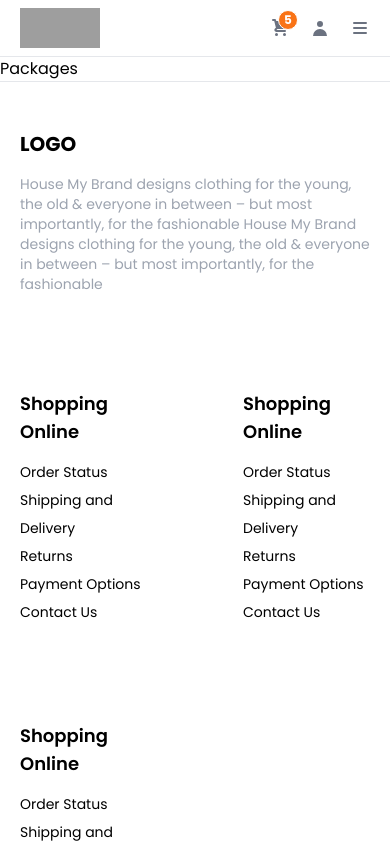
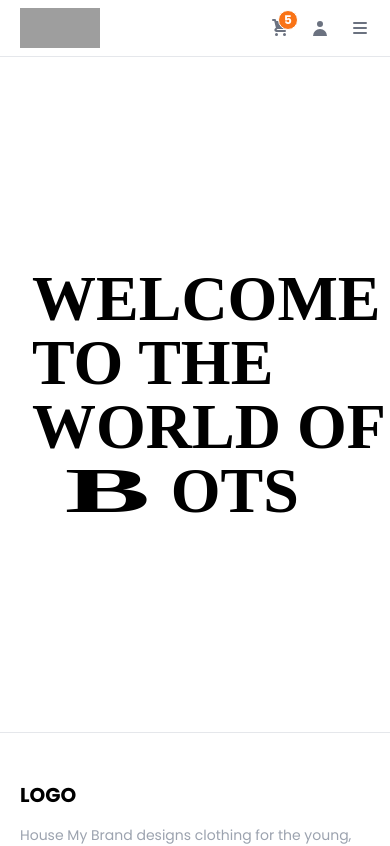
Before and after one commit to Vital-Masks/Ramany-Boutique-client, a Next.js app: page /packages in a window 390 px wide. Shown: the top 846 px of the page. Built offline with nearby package versions, Linux system fonts and the light colour scheme; grey boxes are pictures that could not be loaded.

Commit message:
mobile menu

```diff
--- a/components/Header/index.js
+++ b/components/Header/index.js
@@ -5,8 +5,11 @@ import Account from "./account";
 import Cart from "./cart";
 import NavItems from "./navItems";
 import Search from "./search";
+import MobileAside from "../Layout/mobileAside";
+import { useState } from "react";
 
 const Header = () => {
+  const [openMenu, setOpenMenu] = useState(false);
 
   return (
     <>
@@ -30,9 +33,12 @@ const Header = () => {
           </div>
           <Cart />
           <Account />
-          <MenuIcon className="w-5 h-5 text-gray-500 lg:hidden" />
+          <button onClick={() => setOpenMenu(!openMenu)}>
+            <MenuIcon className="w-5 h-5 text-gray-500 lg:hidden" />
+          </button>
         </div>
       </div>
+      {openMenu && <MobileAside open={openMenu} />}
     </>
   );
 };
--- a/components/Header/navItems.js
+++ b/components/Header/navItems.js
@@ -1,5 +1,4 @@
 import Link from "next/link";
-import React from "react";
 import { APPLIANCES, FURNITURE, HOME, PACKAGES } from "../../constants/root";
 
 const NavItems = () => {
--- a/components/Layout/mobileAside.js
+++ b/components/Layout/mobileAside.js
@@ -2,11 +2,10 @@ import { ChevronUpIcon, HomeIcon } from "@heroicons/react/outline";
 import { Disclosure } from "@headlessui/react";
 import Link from "next/link";
 
-const MobileAside = ({ openMobileMenu }) => {
+const MobileAside = ({ open }) => {
   return (
     <>
-      {openMobileMenu && (
-        <div className="bg-white bg-opacity-95 absolute left-0 top-28 w-full z-10">
+        <div className="bg-white bg-opacity-95 absolute left-0 top-14 w-full z-10">
           <Disclosure>
             {({ open }) => (
               <div className="border border-gray-200">
@@ -41,7 +40,7 @@ const MobileAside = ({ openMobileMenu }) => {
             )}
           </Disclosure>
         </div>
-      )}
+
     </>
   );
 };
--- a/components/Views/Banner.js
+++ b/components/Views/Banner.js
@@ -1,6 +1,7 @@
 import Image from "next/image";
 import { ArrowRightIcon } from "@heroicons/react/solid";
 import Link from "next/link";
+import { PRODUCTS } from "../../constants/root";
 
 const Banner = () => {
   return (
@@ -19,7 +20,7 @@ const Banner = () => {
           </h1>
           <button className="group flex items-center gap-6 mt-4">
             <ArrowRightIcon className="w-8 h-8 bg-blue-600 rounded-full p-2" />
-            <Link href={`/products`} passHref>
+            <Link href={PRODUCTS} passHref>
               <p className="uppercase font-semibold tracking-widest group-hover:translate-x-2 transition-transform">
                 Shop Now
               </p>
--- a/components/Views/CardSection.js
+++ /dev/null
@@ -1,23 +0,0 @@
-import React from "react";
-import Card from "./Card";
-
-const CardSection = () => {
-  return (
-    <div className="px-5 md:px-20 xl:px-0 max-w-screen-lg 2xl:max-w-screen-xl mx-auto my-20">
-        <div className="flex items-center justify-between my-10">
-            <p className="text-lg font-semibold">Selected just for you</p>
-            <button className="border border-gray-400 p-2 px-4 rounded-full">
-                Show more
-            </button>
-        </div>
-      <div className="grid md:grid-cols-2 lg:grid-cols-3 xl:grid-cols-4 gap-12 gap-y-10">
-        <Card />
-        <Card />
-        <Card />
-        <Card />
-      </div>
-    </div>
-  );
-};
-
-export default CardSection;
--- /dev/null
+++ b/components/Views/CardSection.jsx
@@ -0,0 +1,27 @@
+import Link from "next/link";
+import Card from "./Card";
+import { PRODUCTS } from "../../constants/root";
+
+const CardSection = () => {
+  return (
+    <div className="px-5 md:px-20 xl:px-0 max-w-screen-lg 2xl:max-w-screen-xl mx-auto my-20">
+      <div className="flex items-center justify-between my-10">
+        <p className="text-lg font-semibold">Selected just for you</p>
+        <Link
+          href={PRODUCTS}
+
+        >
+          <a className="border border-gray-400 p-2 px-4 rounded-full">Show more</a>
+        </Link>
+      </div>
+      <div className="grid md:grid-cols-2 lg:grid-cols-3 xl:grid-cols-4 gap-12 gap-y-10">
+        <Card />
+        <Card />
+        <Card />
+        <Card />
+      </div>
+    </div>
+  );
+};
+
+export default CardSection;
--- a/constants/root/index.js
+++ b/constants/root/index.js
@@ -2,3 +2,4 @@ export const HOME = '/'
 export const PACKAGES = '/packages'
 export const FURNITURE = '/furniture'
 export const APPLIANCES = '/appliances'
+export const PRODUCTS = '/products'
--- a/pages/packages/index.js
+++ b/pages/packages/index.js
@@ -1,8 +1,14 @@
-import React from 'react'
+import React from "react";
 
 const Packages = () => {
   return (
-    <div>Packages</div>
-  )
-}
-export default Packages
+    <section className="h-[80vh] md:h-[90vh] w-full flex items-center">
+      <div className="ml-8 md:w-1/2 md:ml-32">
+        <h1 className="uppercase header text-mint">
+          Welcome to the world of<span className="inline-block long-letter mr-24">b</span>ots
+        </h1>
+      </div>
+    </section>
+  );
+};
+export default Packages;
--- a/styles/globals.css
+++ b/styles/globals.css
@@ -5,3 +5,17 @@
 html {
   font-family: 'Poppins', sans-serif;
 }
+
+.long-letter {
+  -webkit-transform:scale(2,1) translate(27px); /* Safari and Chrome */
+  -moz-transform:scale(2,1) translate(27px); /* Firefox */
+  -ms-transform:scale(2,1) translate(27px); /* IE 9 */
+  -o-transform:scale(2,1) translate(27px); /* Opera */
+  transform:scale(2,1) translate(27px); /* W3C */
+}
+
+@layer components {
+  .header {
+    @apply text-[4rem] md:text-[8rem] font-semibold leading-none font-[GNFMENU];
+  }
+}
```
